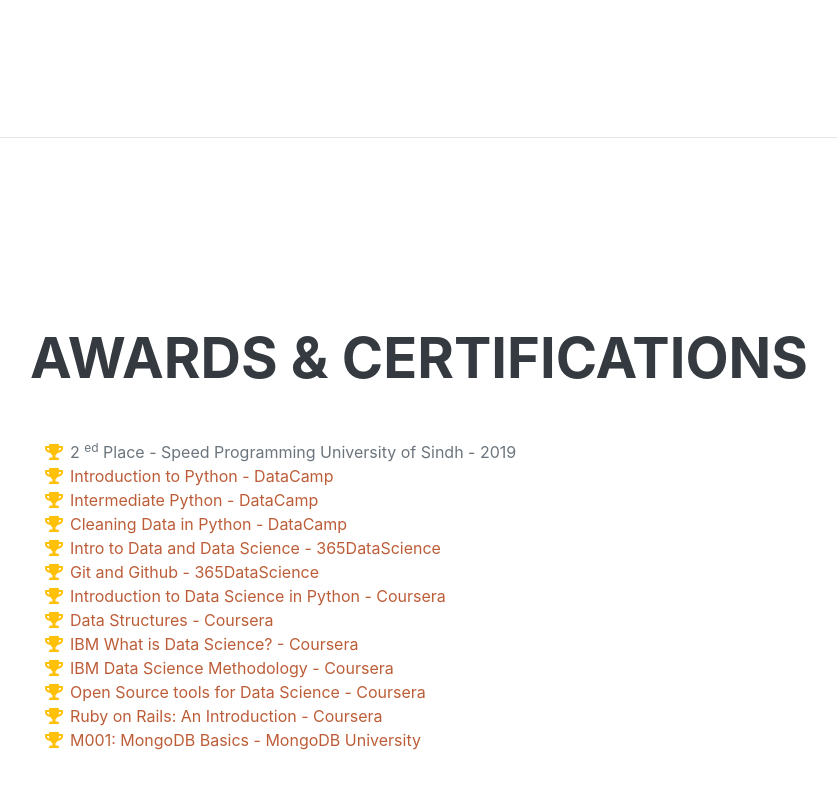
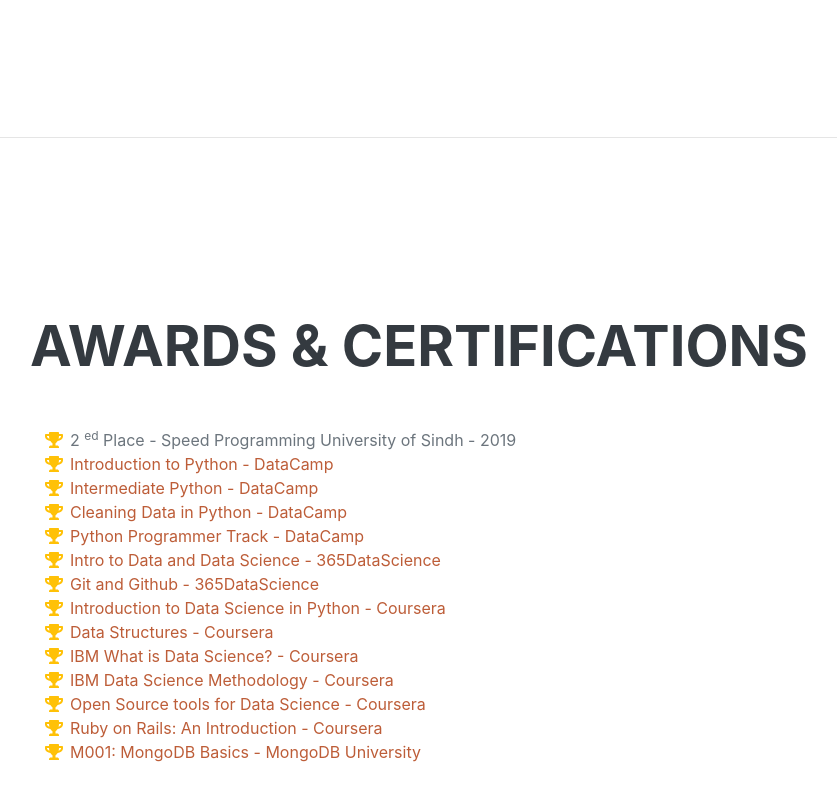
Before and after one commit to amansoomro062/amansoomro062.github.io, a plain HTML site: page index.html in a window 1280 px wide. Shown: the part 4757-5557 px from the top of the page, without its empty margins (290-1127 px from the left). Drawn offline with nearby package versions, Linux system fonts and the light colour scheme; a web font is replaced by a local one.

Commit message:
added python programmer track certificate

```diff
--- a/index.html
+++ b/index.html
@@ -361,7 +361,15 @@
                                 <span class="fa-li"><i class="fas fa-trophy text-warning"></i></span>
                                 Cleaning Data in Python - DataCamp
                             </a>
-                            </li>
+                        </li>
+
+
+                        <li>
+                            <a target="_blank"  href="certificates/python_track.pdf">
+                                <span class="fa-li"><i class="fas fa-trophy text-warning"></i></span>
+                                Python Programmer Track - DataCamp
+                            </a>
+                        </li>
 
                         <li>
                             <a target="_blank"  href="certificates/intro-to-data-and-data-science.pdf">
```
